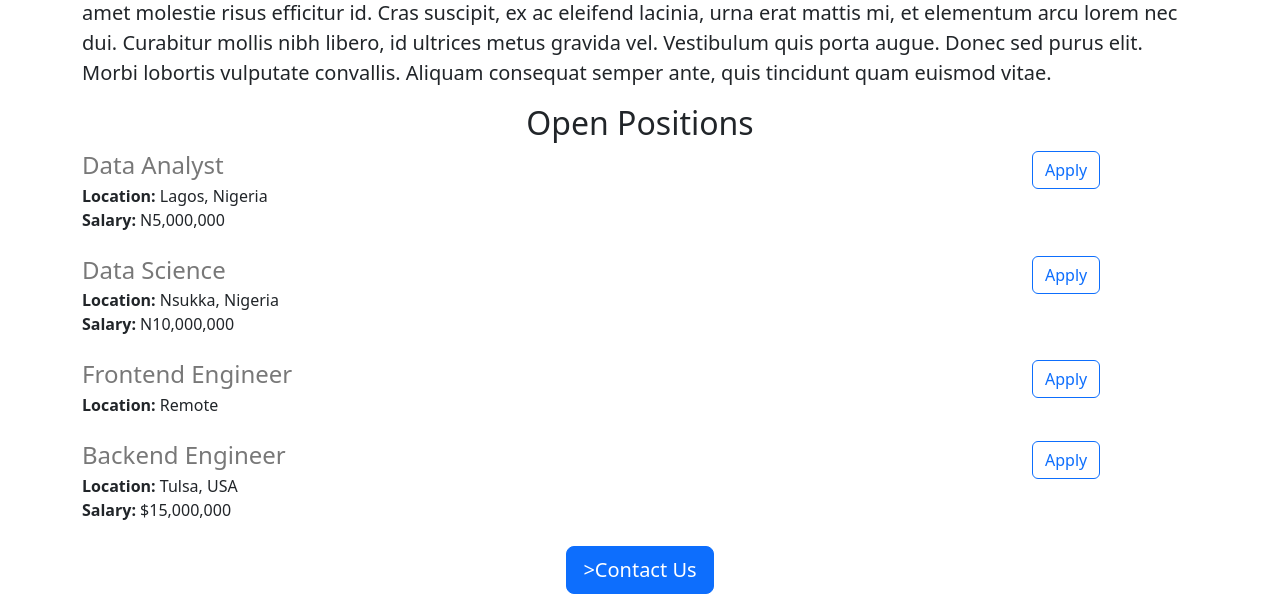
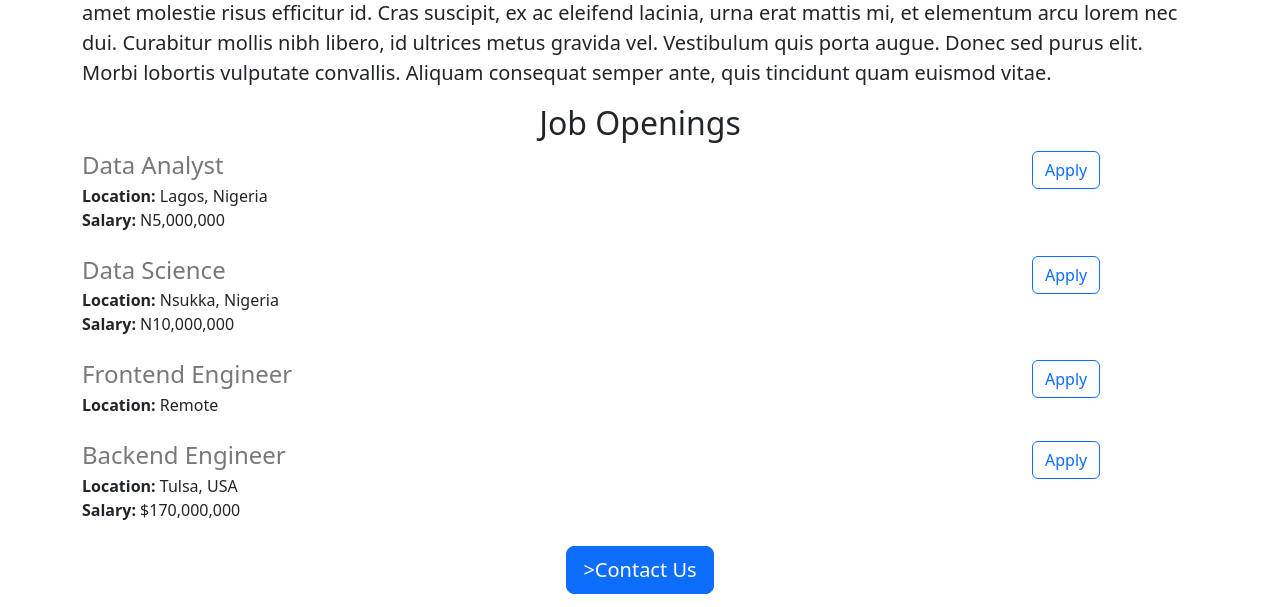
Before and after one commit to Emmanuelochuko15/Ochuko-careers-website, a Flask app: page / in a window 1280 px wide. Shown: the part 614-1221 px from the top of the page. Run offline with Flask 3, Linux system fonts and the light colour scheme.

Commit message:
Made some changes

```diff
--- a/app.py
+++ b/app.py
@@ -23,7 +23,7 @@ JOBS = [
     "id": 4,
     "title": 'Backend Engineer',
     "location": 'Tulsa, USA',
-    "salary": '$15,000,000'
+    "salary": '$170,000,000'
   },
 ]
 
--- a/templates/home.html
+++ b/templates/home.html
@@ -24,7 +24,7 @@
       <p class="lead">
       Lorem ipsum dolor sit amet, consectetur adipiscing elit. Sed porttitor at sapien sit amet eleifend. Phasellus in purus sodales, porttitor leo sit amet, sollicitudin ante. Mauris at venenatis quam, quis dictum dolor. Sed vel tortor magna. Pellentesque sollicitudin mauris nulla, eget imperdiet nunc aliquam ut. Nulla id nisl tempus, rhoncus ex cursus, pellentesque nisl. Nam ullamcorper erat a velit sollicitudin, non malesuada ipsum imperdiet. Maecenas ante leo, placerat a ipsum tincidunt, tincidunt sollicitudin mi. Integer pulvinar ut mi id pharetra. Donec sagittis felis lorem, sit amet molestie risus efficitur id. Cras suscipit, ex ac eleifend lacinia, urna erat mattis mi, et elementum arcu lorem nec dui. Curabitur mollis nibh libero, id ultrices metus gravida vel. Vestibulum quis porta augue. Donec sed purus elit. Morbi lobortis vulputate convallis. Aliquam consequat semper ante, quis tincidunt quam euismod vitae.
       </p>
-      <h2 class="text-center">Open Positions</h2>
+      <h2 class="text-center">Job Openings</h2>
       <div>
         {% for job in jobs %}
         {% include 'job_item.html' %}
```
